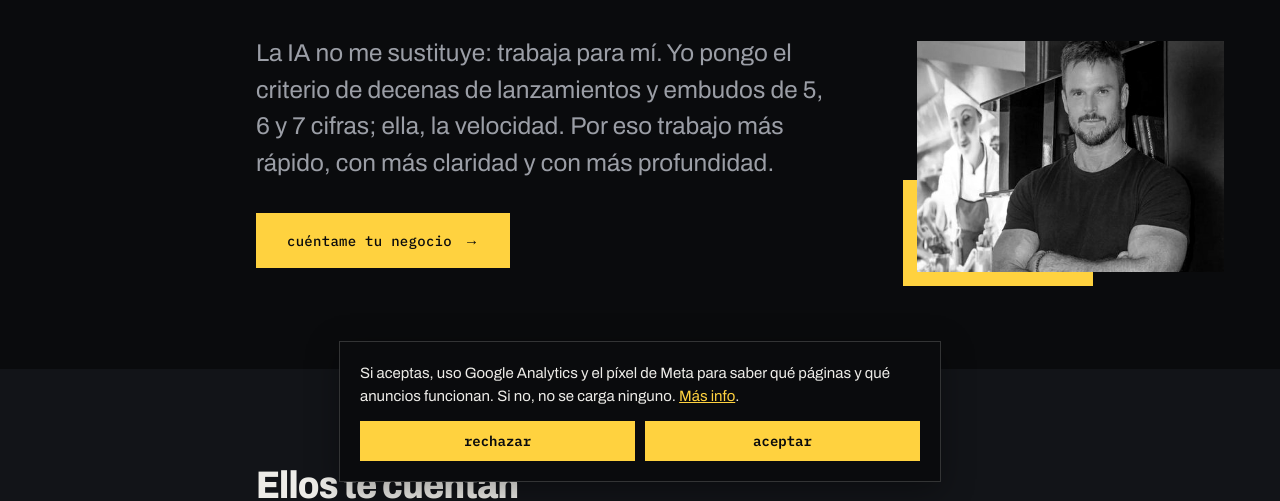
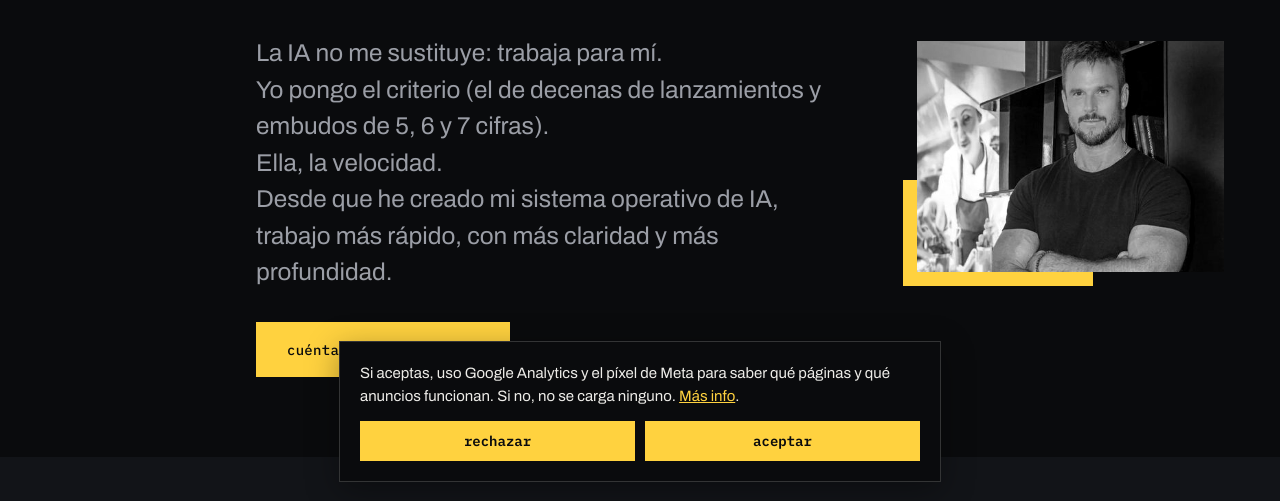
Before and after one commit to danigdecelis/danielgarciadecelis-com, a plain HTML site: page index.html in a window 1280 px wide. Shown: the part 302-803 px from the top of the page. Drawn offline with Linux system fonts and the light colour scheme.

Commit message:
Home: subtítulo en cuatro líneas, con el sistema operativo de IA
Co-Authored-By: Claude Opus 5.5 <noreply@anthropic.com>
Claude-Session: https://claude.ai/code/session_01XXbBETsFo9E2RXX8XyC9xQ

```diff
--- a/index.html
+++ b/index.html
@@ -101,7 +101,7 @@ html{scroll-behavior:smooth}
             <h1 class="h-hero">No soy un copywriter al que <span class="dg-mark">la&nbsp;IA pueda sustituir</span></h1>
           </div>
           <div class="hero-txt">
-            <p class="hero-sub">La IA no me sustituye: trabaja para mí. Yo pongo el criterio de decenas de lanzamientos y embudos de 5, 6 y 7 cifras; ella, la velocidad. Por eso trabajo más rápido, con más claridad y con más profundidad.</p>
+            <p class="hero-sub">La IA no me sustituye: trabaja para mí.<br>Yo pongo el criterio (el de decenas de lanzamientos y embudos de 5, 6 y&nbsp;7&nbsp;cifras).<br>Ella, la velocidad.<br>Desde que he creado mi sistema operativo de IA, trabajo más rápido, con más claridad y más profundidad.</p>
             <div><a class="dg-btn dg-btn--primario dg-btn--grande" href="/direccion/solicitud/">cuéntame tu negocio <span class="dg-arrow">→</span></a></div>
           </div>
           <div class="hero-photo">
```
